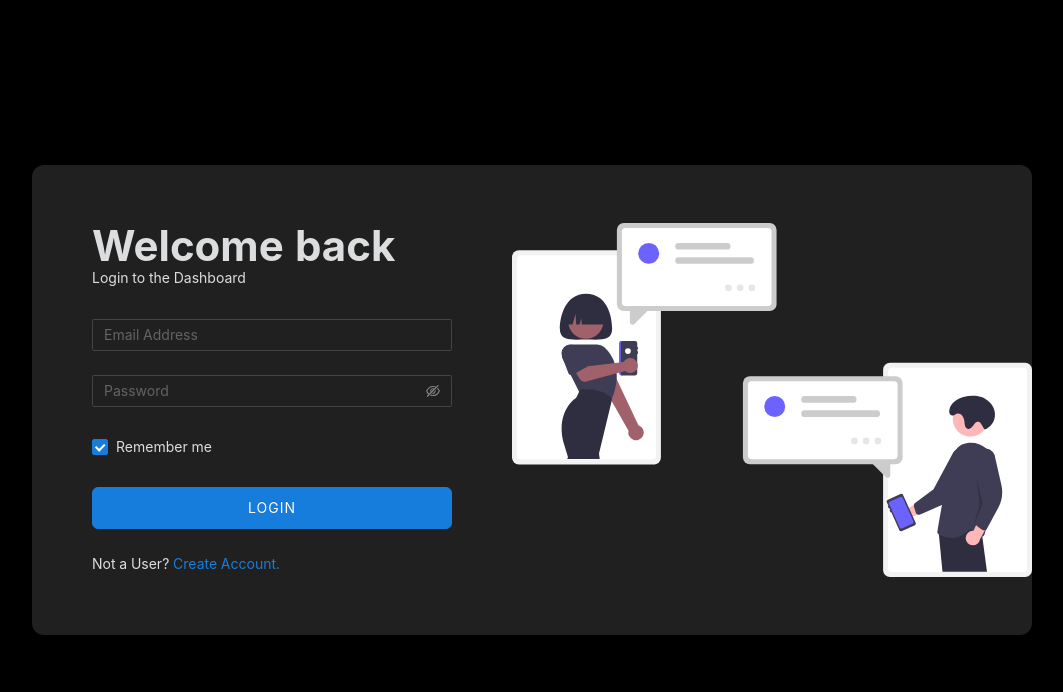
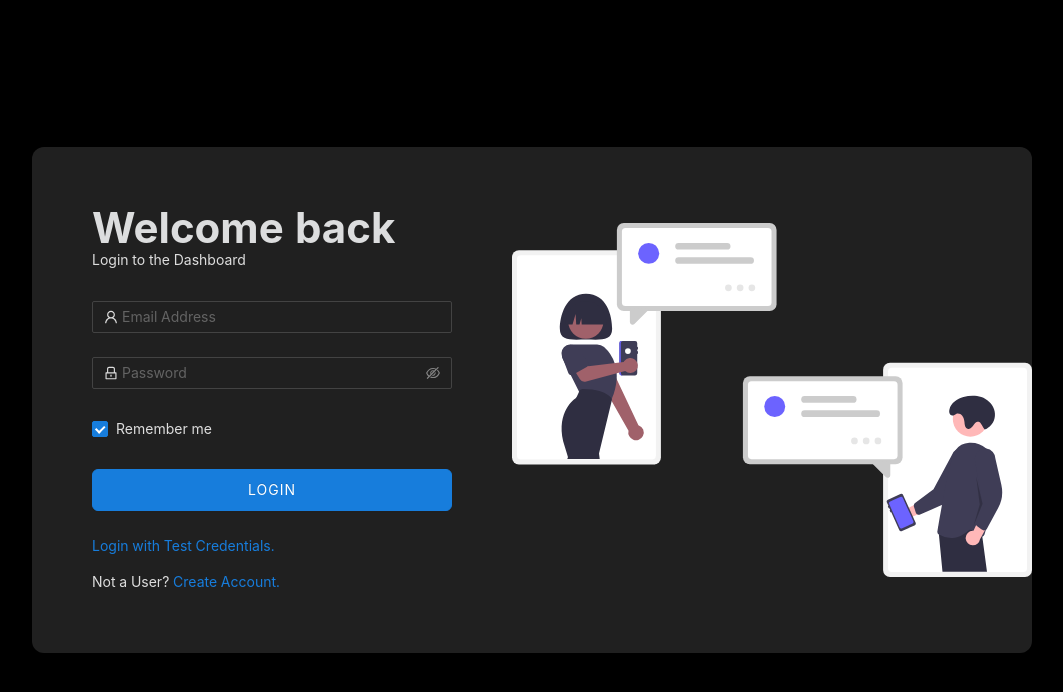
Before and after one commit to tushartiwari7/social, a React (Create React App) app: page /login in a window 1280 px wide. Shown: the top 692 px of the page, without its empty margins (108-1171 px from the left). Built offline with nearby package versions, Linux system fonts and the light colour scheme.

Commit message:
feat: seperate btn for guest user creds

```diff
--- a/src/Pages/Login/Login.tsx
+++ b/src/Pages/Login/Login.tsx
@@ -1,4 +1,5 @@
 import { Button, Checkbox, Form, Input, Typography, message } from "antd";
+import { UserOutlined, LockOutlined } from "@ant-design/icons";
 import { getAllUsers, getBookmarks, login } from "app/features";
 import { FC, useState } from "react";
 import { useDispatch } from "react-redux";
@@ -38,8 +39,6 @@ export const Login: FC = () => {
           name="login-form"
           initialValues={{
             remember: true,
-            email: process.env.REACT_APP_GUEST_MAIL,
-            password: process.env.REACT_APP_GUEST_PASSWORD,
           }}
           onFinish={onFinish}
           onFinishFailed={onFinishFailed}
@@ -50,13 +49,20 @@ export const Login: FC = () => {
             name="email"
             rules={[{ required: true, message: "Please input your email!" }]}
           >
-            <Input type="email" placeholder="Email Address" />
+            <Input
+              type="email"
+              prefix={<UserOutlined className="site-form-item-icon" />}
+              placeholder="Email Address"
+            />
           </Form.Item>
           <Form.Item
             name="password"
             rules={[{ required: true, message: "Please input your password!" }]}
           >
-            <Input.Password placeholder="Password" />
+            <Input.Password
+              prefix={<LockOutlined className="site-form-item-icon" />}
+              placeholder="Password"
+            />
           </Form.Item>
           <Form.Item name="remember" valuePropName="checked">
             <Checkbox>Remember me</Checkbox>
@@ -71,6 +77,19 @@ export const Login: FC = () => {
               LOGIN
             </Button>
           </Form.Item>
+          <Typography.Paragraph className="login-test-credentials">
+            <Typography.Link
+              href="#"
+              onClick={() => {
+                onFinish({
+                  email: process.env.REACT_APP_GUEST_MAIL,
+                  password: process.env.REACT_APP_GUEST_PASSWORD,
+                });
+              }}
+            >
+              Login with Test Credentials.
+            </Typography.Link>
+          </Typography.Paragraph>
           <Typography.Text className="login-form-forgot">
             Not a User? <Link to="/signup">Create Account.</Link>
           </Typography.Text>
--- a/src/app/utils.ts
+++ b/src/app/utils.ts
@@ -15,15 +15,15 @@ export const axiosCall: any = async (
   try {
     const response = await axios({
       method,
-      url:
-        (window.location.hostname === "localhost"
-          ? "http://localhost:4000/api/v1"
-          : "https://social-app-twitter.herokuapp.com/api/v1") + url,
+      url:"https://social-app-twitter.herokuapp.com/api/v1" + url,
+      // url:
+      //   (window.location.hostname === "localhost"
+      //     ? "http://localhost:4000/api/v1"
+          // : "https://social-app-twitter.herokuapp.com/api/v1") + url,
       data,
       headers: {
         Authorization: "Bearer " + localStorage.getItem("token"),
         "Content-Type": "application/json",
-        "userId": "sidhumoosewala"
       },
     });
     return response;
```
